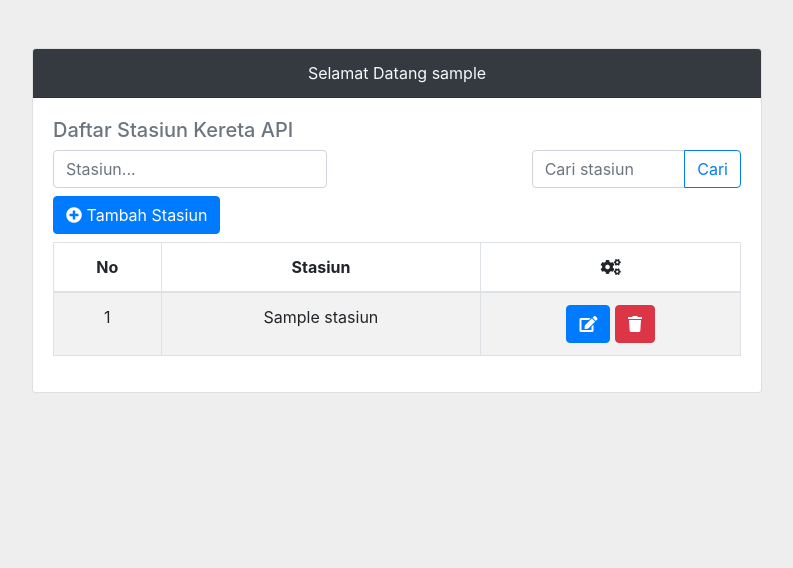
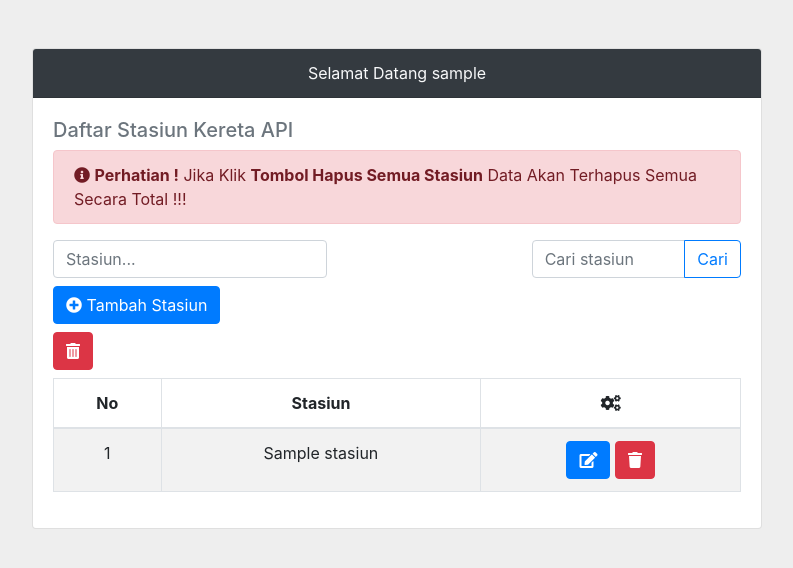
Before and after one commit to ridho008/tiket-kereta-ci3, a CodeIgniter app: page /tiket-kereta-ci3/dashboard in a window 1280 px wide. Shown: the part 56-624 px from the top of the page, without its empty margins (243-1036 px from the left). Run offline with CodeIgniter, Linux system fonts and the light colour scheme; the visitor is signed in with stand-in values (Sample User, id 1); tables that the repository leaves empty or names only in its code hold one stand-in row (values such as "Sample post").

Commit message:
fitur hapus semua data stasiun, jadwal, kursi

```diff
--- a/application/config/routes.php
+++ b/application/config/routes.php
@@ -55,6 +55,6 @@ $route['pesanTiket'] = 'tamu/pesanTiket';
 $route['pembayaran'] = 'tamu/pembayaran';
 $route['cekKonfirmasi'] = 'tamu/cekKonfirmasi';
 $route['kirimKonfirmasi'] = 'tamu/kirimKonfirmasi';
-// $route['tamu/kirimKonfirmasi/(:any)'] = 'tamu/kirimKonfirmasi/$1';
+$route['hapus/semua/(:any)'] = 'dashboard/hapusSemua/$1';
 $route['404_override'] = '';
 $route['translate_uri_dashes'] = FALSE;
--- a/application/controllers/Dashboard.php
+++ b/application/controllers/Dashboard.php
@@ -96,5 +96,21 @@ class Dashboard extends CI_Controller {
 		redirect('dashboard');
 	}
 
+	public function hapusSemua($table)
+	{
+		$this->Dashboard_model->hapusSemuaStasiun($table);
+
+		if($table == 'stasiun') :
+			redirect('dashboard');
+		elseif($table == 'jadwal') :
+			redirect('jadwal');
+		elseif($table == 'kursi') :
+			redirect('admin/gerbong');
+		endif;
+
+		$this->session->set_flashdata('pesan', '<div class="alert alert-success" role="alert">Semua Stasiun Berhasil Dihapus.</div>');
+		redirect('dashboard');
+	}
+
 
 }
--- a/application/models/Dashboard_model.php
+++ b/application/models/Dashboard_model.php
@@ -34,4 +34,9 @@ class Dashboard_model extends CI_Model {
 		return $this->db->get('stasiun', $limit, $start)->result_array();
 	}
 
+	public function hapusSemuaStasiun($table)
+	{
+		$this->db->truncate($table);
+	}
+
 }
--- a/application/views/admin/dashboard.php
+++ b/application/views/admin/dashboard.php
@@ -13,6 +13,7 @@
                 </div>
                 <div class="card-body">
                 	<h5 class="text-muted"> Daftar Stasiun Kereta API</h5>
+                    <div class="alert alert-danger" role="alert"><i class="fas fa-info-circle"></i> <strong>Perhatian !</strong> Jika Klik <strong>Tombol Hapus Semua Stasiun</strong> Data Akan Terhapus Semua Secara Total !!!</div>
                 	<div class="row">
                 		<div class="col-md-8">
                 			<form action="" method="post">
@@ -27,6 +28,8 @@
                 			    </div>
                 			  </div>
                 			</form>
+                            <a href="<?= base_url('hapus/semua/stasiun'); ?>" class="btn btn-danger mb-2" onclick="return confirm('Yakin ?')" data-toggle="tooltip" data-placement="bottom" title="Hapus Semua Data Stasiun ?"><i class="fas fa-trash-alt"></i></a>
+
                 		</div>
                         <div class="col-md-4">
                             <form action="" method="post">
--- a/application/views/admin/gerbong/index.php
+++ b/application/views/admin/gerbong/index.php
@@ -13,9 +13,11 @@
                 </div>
                 <div class="card-body">
                 	<h5 class="text-muted"> Daftar Kursi Kereta API</h5>
+                    <div class="alert alert-danger" role="alert"><i class="fas fa-info-circle"></i> <strong>Perhatian !</strong> Jika Klik <strong>Tombol Hapus Semua Gerbong</strong> Data Akan Terhapus Semua Secara Total !!!</div>
                 	<div class="row">
                 		<div class="col-md-6">
                 			<button type="button" class="btn btn-primary mb-2 tombolTambahKursi" data-toggle="modal" data-target="#formModalKursi"><i class="fas fa-plus-circle"></i> Tambah Kursi</button>
+                            <a href="<?= base_url('hapus/semua/kursi'); ?>" class="btn btn-danger mb-2" onclick="return confirm('Yakin ?')" data-toggle="tooltip" data-placement="bottom" title="Hapus Semua Data Gerbong ?"><i class="fas fa-trash-alt"></i></a>
                 		</div>
                 	</div>
                 	<div class="table-responsive">
--- a/application/views/admin/jadwal/index.php
+++ b/application/views/admin/jadwal/index.php
@@ -12,10 +12,12 @@
                 </div>
                 <div class="card-body">
                 	<h5 class="text-muted"> Daftar Jadwal Stasiun Kereta API</h5>
+                    <div class="alert alert-danger" role="alert"><i class="fas fa-info-circle"></i> <strong>Perhatian !</strong> Jika Klik <strong>Tombol Hapus Semua Jadwal</strong> Data Akan Terhapus Semua Secara Total !!!</div>
                 	<div class="row">
                 		<div class="col-md-8">
                 			<button type="button" class="btn btn-primary tombolTambahJadwal mb-2" data-toggle="modal" data-target="#formModalJadwal"><i class="fas fa-plus-circle"></i> Tambah Data Jadwal</button>
                             <?= $this->session->flashdata('pesan'); ?>
+                            <a href="<?= base_url('hapus/semua/jadwal'); ?>" class="btn btn-danger mb-2" onclick="return confirm('Yakin ?')" data-toggle="tooltip" data-placement="bottom" title="Hapus Semua Data Jadwal ?"><i class="fas fa-trash-alt"></i></a>
                 		</div>
                 	</div>
                 	<div class="table-responsive">
```
